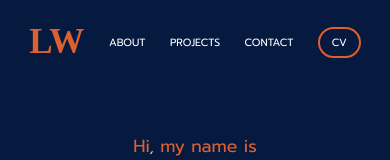
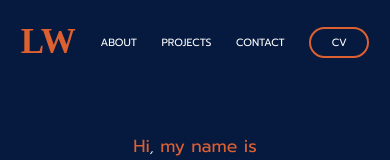
Before and after one commit to leoarthurwall/My-Portfolio, a React (Create React App) app: page / in a window 390 px wide. Shown: the top 160 px of the page. Built offline with nearby package versions, Linux system fonts and the light colour scheme; a web font is replaced by a local one.

Commit message:
set the min width of the CV button on the nav bar to 60 px so it still looks a reasonable size on mobile

```diff
--- a/src/Components/LinkButton/LinkButton.scss
+++ b/src/Components/LinkButton/LinkButton.scss
@@ -8,6 +8,7 @@
 
     font-family: $font-family;
     padding: 10px 32px;
+    min-width: 60px;
     text-align: center;
     text-decoration: none;
     display: inline-block;
```
